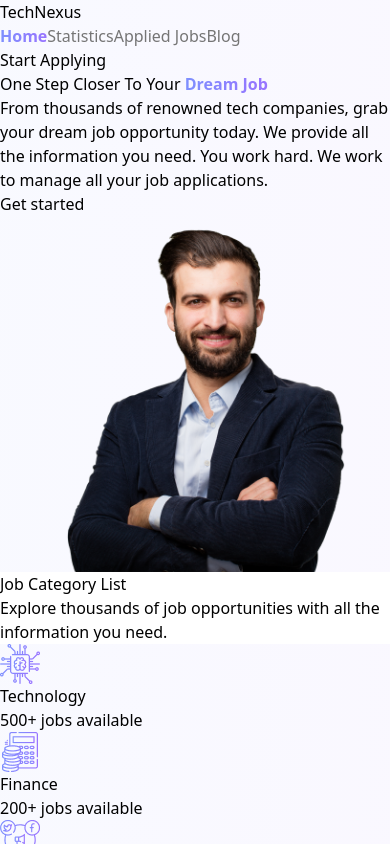
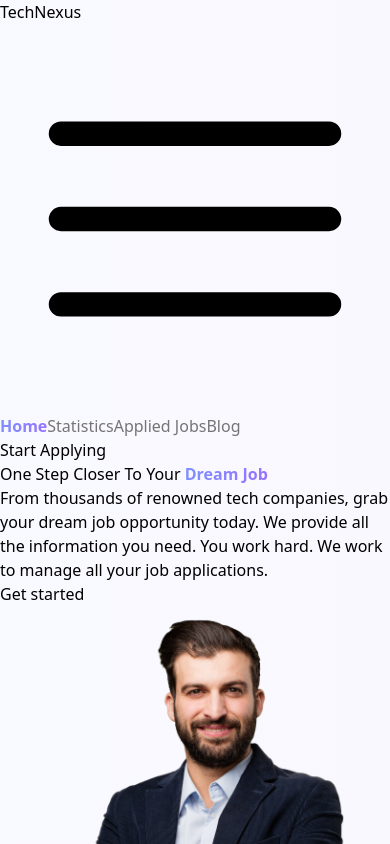
Before and after one commit to Asmaul-Shahana/JobHunt-technexus, a React (Vite) app: page / in a window 390 px wide. Shown: the top 844 px of the page. Built offline with nearby package versions, Linux system fonts and the light colour scheme.

Commit message:
homepage responsive commit

```diff
--- a/src/components/Banner/Banner.jsx
+++ b/src/components/Banner/Banner.jsx
@@ -3,13 +3,13 @@ import banner from '../../assets/all_images/banner.png';
 
 const Banner = () => {
     return (
-        <div className='backgroundcolor px-28 pt-6 flex justify-between items-center gap-8'>
-                <div className='w-1/2'>
+        <div className='backgroundcolor px-6 py-6 md:px-28 md:pt-6 md:flex justify-between items-center gap-8'>
+                <div className='md:w-1/2'>
                     <h1 className='font-bold text-6xl pb-5'>One Step Closer To Your <span className='active'>Dream Job</span></h1>
                     <p className='text-[#757575] pb-5'>From thousands of renowned tech companies, grab your dream job opportunity today. We provide all the information you need. You work hard. We work to manage all your job applications.</p>
                     <button className='flex flex-start gap-3 text-white font-semibold bg-gradient-to-r from-[#7E90FE] to-[#9873FF] px-4 py-3 rounded-lg'>Get started</button>
                 </div>
-                <div className='w-1/2'>
+                <div className='md:w-1/2'>
                     <img src={banner} alt="banner-img" />
                 </div>
             </div>
--- a/src/components/Category/Category.jsx
+++ b/src/components/Category/Category.jsx
@@ -12,7 +12,7 @@ const Category = () => {
     }, [])
 
     return (
-        <div className='px-28 pt-24'>
+        <div className='px-6 py-6 md:px-28 md:pt-24'>
             <h3 className='font-bold text-4xl pb-3 text-center'>Job Category List</h3>
             <p className='text-[#757575] pb-6 text-center'>Explore thousands of job opportunities with all the information you need.</p>
             <div className='grid md:grid-cols-4 gap-5'>
--- a/src/components/Featured/Featured.jsx
+++ b/src/components/Featured/Featured.jsx
@@ -6,10 +6,10 @@ const Featured = () => {
     const featuredJobs = useLoaderData();
     // console.log(featuredJobs);
     return (
-        <div className='px-28 pt-24'>
+        <div className='px-6 py-6 md:px-28 md:pt-24'>
             <h3 className='font-bold text-4xl pb-3 text-center'>Featured Jobs</h3>
             <p className='text-[#757575] pb-6 text-center'>Choose from thousands of world class jobs with high salary and rewards.</p>
-            <div className='grid grid-cols-2 gap-5'>
+            <div className='grid md:grid-cols-2 gap-5'>
                 {
                     featuredJobs.map(featuredJob => <FeaturedJob
                     key={featuredJob.id}
--- a/src/components/FeaturedJob/FeaturedJob.jsx
+++ b/src/components/FeaturedJob/FeaturedJob.jsx
@@ -18,7 +18,7 @@ const FeaturedJob = ({ featuredJob }) => {
                 <p className='active border-2 border-violet-200 rounded-md py-2 px-3'>{jobType[0]}</p>
                 <p className='active border-2 border-violet-200 rounded-md py-2 px-3'>{jobType[1]}</p>
             </div>
-            <div className='flex gap-4 text-[#757575] pt-3 pb-4'>
+            <div className='md:flex gap-4 text-[#757575] pt-3 pb-4'>
                 <div className='flex'>
                     <img src={frame4} alt="" />
                     <p>{location}</p>
--- a/src/components/Header/Header.jsx
+++ b/src/components/Header/Header.jsx
@@ -1,17 +1,31 @@
-import React from 'react';
-import { Link } from 'react-router-dom';
+import React, { useState } from 'react';
 import ActiveLink from '../ActiveLink/ActiveLink';
+import { Bars3Icon, XMarkIcon } from '@heroicons/react/24/solid';
+
 
 const Header = () => {
+    const [open, setOpen] = useState(false);
     return (
-       <div className='backgroundcolor px-28 pt-12'>
-         <div className='flex justify-between items-center'>
+        <div className='backgroundcolor px-6 py-6 md:px-28 md:pt-12'>
+            <div className='md:flex justify-between items-center'>
                 <h2 className='font-bold text-2xl'>TechNexus</h2>
-            <div className='flex gap-6'>
+                <div>
+                    <nav>
+                        <div onClick={() => setOpen(!open)} className='md:hidden'>
+                            <span>
+                                {
+                                    open === true ? <XMarkIcon className="h-7 w-7 text-[#9873FF]" />
+                                        : <Bars3Icon className="h-7 w-7 text-[#9873FF]" />
+                                }
+                            </span>
+                        </div>
+                        <ul className={`md:flex justify-between absolute md:static duration-500 ${open ? 'top-32' : '-top-96'} bg-violet-100 pl-6 x-2 y-2`}>
                             <ActiveLink to="/">Home</ActiveLink>
                             <ActiveLink to="/statistics">Statistics</ActiveLink>
                             <ActiveLink to="/jobs">Applied Jobs</ActiveLink>
                             <ActiveLink to="/blogs">Blog</ActiveLink>
+                        </ul>
+                    </nav>
                 </div>
                 <button className='flex flex-start gap-3 text-white font-semibold bg-gradient-to-r from-[#7E90FE] to-[#9873FF] px-4 py-3 rounded-lg
 '>Start Applying</button>
```
Lines whose indentation alone changed are shown as unchanged.
